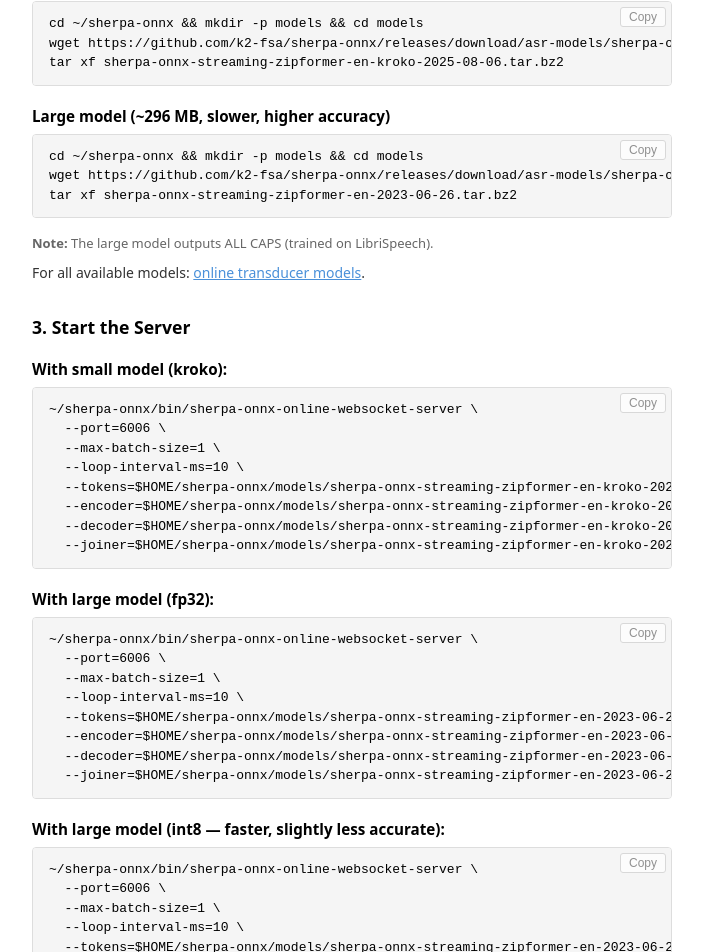
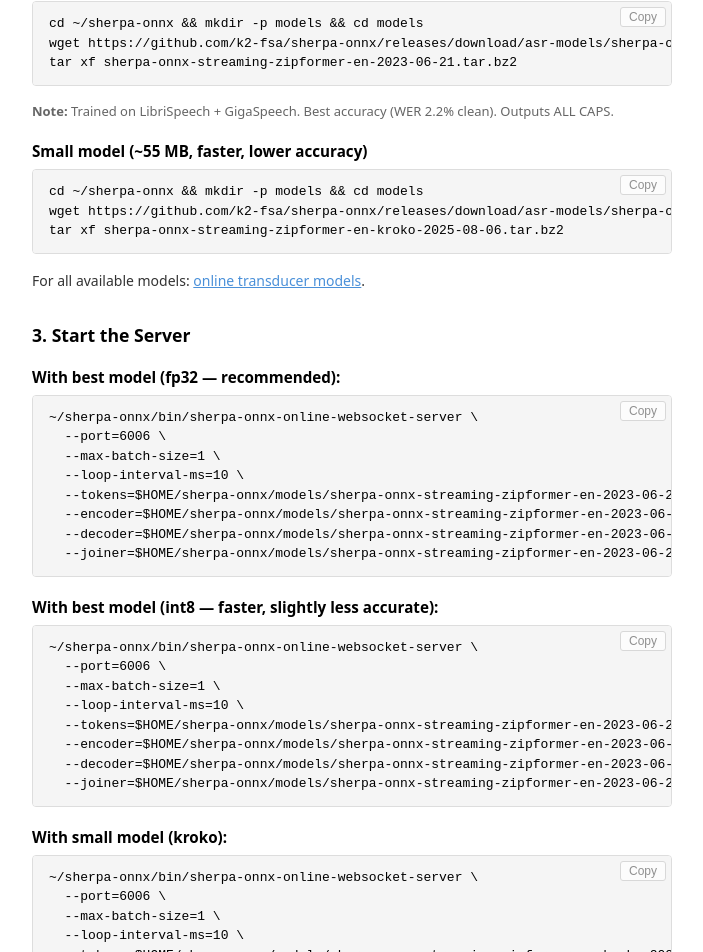
Before and after one commit to Leftium/rift-transcription, a SvelteKit app: page /sherpa in a window 1280 px wide. Shown: the part 598-1550 px from the top of the page, without its empty margins (288-991 px from the left). Built offline with nearby package versions, Linux system fonts and the light colour scheme.

Commit message:
feat: add best-accuracy sherpa model (06-21) and remove redundant 06-26 model
The 06-21 model (LibriSpeech + GigaSpeech, WER 2.2%) strictly outperforms
the 06-26 model (LibriSpeech only, WER 2.8%), so the setup guide now offers
just two choices: best accuracy (06-21) and small/fast (kroko).

```diff
--- a/src/routes/sherpa/+page.svelte
+++ b/src/routes/sherpa/+page.svelte
@@ -12,9 +12,9 @@
 wget https://github.com/k2-fsa/sherpa-onnx/releases/download/asr-models/sherpa-onnx-streaming-zipformer-en-kroko-2025-08-06.tar.bz2
 tar xf sherpa-onnx-streaming-zipformer-en-kroko-2025-08-06.tar.bz2`,
 
-		'model-large': `cd ~/sherpa-onnx && mkdir -p models && cd models
-wget https://github.com/k2-fsa/sherpa-onnx/releases/download/asr-models/sherpa-onnx-streaming-zipformer-en-2023-06-26.tar.bz2
-tar xf sherpa-onnx-streaming-zipformer-en-2023-06-26.tar.bz2`,
+		'model-best': `cd ~/sherpa-onnx && mkdir -p models && cd models
+wget https://github.com/k2-fsa/sherpa-onnx/releases/download/asr-models/sherpa-onnx-streaming-zipformer-en-2023-06-21.tar.bz2
+tar xf sherpa-onnx-streaming-zipformer-en-2023-06-21.tar.bz2`,
 
 		'start-small': `~/sherpa-onnx/bin/sherpa-onnx-online-websocket-server \\
   --port=6006 \\
@@ -25,23 +25,23 @@
   --decoder=$HOME/sherpa-onnx/models/sherpa-onnx-streaming-zipformer-en-kroko-2025-08-06/decoder.onnx \\
   --joiner=$HOME/sherpa-onnx/models/sherpa-onnx-streaming-zipformer-en-kroko-2025-08-06/joiner.onnx`,
 
-		'start-large-fp32': `~/sherpa-onnx/bin/sherpa-onnx-online-websocket-server \\
+		'start-best-fp32': `~/sherpa-onnx/bin/sherpa-onnx-online-websocket-server \\
   --port=6006 \\
   --max-batch-size=1 \\
   --loop-interval-ms=10 \\
-  --tokens=$HOME/sherpa-onnx/models/sherpa-onnx-streaming-zipformer-en-2023-06-26/tokens.txt \\
-  --encoder=$HOME/sherpa-onnx/models/sherpa-onnx-streaming-zipformer-en-2023-06-26/encoder-epoch-99-avg-1-chunk-16-left-128.onnx \\
-  --decoder=$HOME/sherpa-onnx/models/sherpa-onnx-streaming-zipformer-en-2023-06-26/decoder-epoch-99-avg-1-chunk-16-left-128.onnx \\
-  --joiner=$HOME/sherpa-onnx/models/sherpa-onnx-streaming-zipformer-en-2023-06-26/joiner-epoch-99-avg-1-chunk-16-left-128.onnx`,
+  --tokens=$HOME/sherpa-onnx/models/sherpa-onnx-streaming-zipformer-en-2023-06-21/tokens.txt \\
+  --encoder=$HOME/sherpa-onnx/models/sherpa-onnx-streaming-zipformer-en-2023-06-21/encoder-epoch-99-avg-1.onnx \\
+  --decoder=$HOME/sherpa-onnx/models/sherpa-onnx-streaming-zipformer-en-2023-06-21/decoder-epoch-99-avg-1.onnx \\
+  --joiner=$HOME/sherpa-onnx/models/sherpa-onnx-streaming-zipformer-en-2023-06-21/joiner-epoch-99-avg-1.onnx`,
 
-		'start-large-int8': `~/sherpa-onnx/bin/sherpa-onnx-online-websocket-server \\
+		'start-best-int8': `~/sherpa-onnx/bin/sherpa-onnx-online-websocket-server \\
   --port=6006 \\
   --max-batch-size=1 \\
   --loop-interval-ms=10 \\
-  --tokens=$HOME/sherpa-onnx/models/sherpa-onnx-streaming-zipformer-en-2023-06-26/tokens.txt \\
-  --encoder=$HOME/sherpa-onnx/models/sherpa-onnx-streaming-zipformer-en-2023-06-26/encoder-epoch-99-avg-1-chunk-16-left-128.int8.onnx \\
-  --decoder=$HOME/sherpa-onnx/models/sherpa-onnx-streaming-zipformer-en-2023-06-26/decoder-epoch-99-avg-1-chunk-16-left-128.int8.onnx \\
-  --joiner=$HOME/sherpa-onnx/models/sherpa-onnx-streaming-zipformer-en-2023-06-26/joiner-epoch-99-avg-1-chunk-16-left-128.int8.onnx`
+  --tokens=$HOME/sherpa-onnx/models/sherpa-onnx-streaming-zipformer-en-2023-06-21/tokens.txt \\
+  --encoder=$HOME/sherpa-onnx/models/sherpa-onnx-streaming-zipformer-en-2023-06-21/encoder-epoch-99-avg-1.int8.onnx \\
+  --decoder=$HOME/sherpa-onnx/models/sherpa-onnx-streaming-zipformer-en-2023-06-21/decoder-epoch-99-avg-1.int8.onnx \\
+  --joiner=$HOME/sherpa-onnx/models/sherpa-onnx-streaming-zipformer-en-2023-06-21/joiner-epoch-99-avg-1.int8.onnx`
 	};
 
 	let copiedId = $state('');
@@ -96,6 +96,18 @@
 
 	<h2>2. Download a Model</h2>
 
+	<h3>Best accuracy model (~546 MB, best WER, recommended)</h3>
+	<div class="code-block">
+		<button class="copy-btn" onclick={() => copyCode('model-best')}>
+			{copiedId === 'model-best' ? '✓' : 'Copy'}
+		</button>
+		<pre><code>{codeBlocks['model-best']}</code></pre>
+	</div>
+	<p class="note">
+		<strong>Note:</strong> Trained on LibriSpeech + GigaSpeech. Best accuracy (WER 2.2% clean). Outputs
+		ALL CAPS.
+	</p>
+
 	<h3>Small model (~55 MB, faster, lower accuracy)</h3>
 	<div class="code-block">
 		<button class="copy-btn" onclick={() => copyCode('model-small')}>
@@ -103,18 +115,6 @@
 		</button>
 		<pre><code>{codeBlocks['model-small']}</code></pre>
 	</div>
-
-	<h3>Large model (~296 MB, slower, higher accuracy)</h3>
-	<div class="code-block">
-		<button class="copy-btn" onclick={() => copyCode('model-large')}>
-			{copiedId === 'model-large' ? '✓' : 'Copy'}
-		</button>
-		<pre><code>{codeBlocks['model-large']}</code></pre>
-	</div>
-
-	<p class="note">
-		<strong>Note:</strong> The large model outputs ALL CAPS (trained on LibriSpeech).
-	</p>
 
 	<p>
 		For all available models:
@@ -129,28 +129,28 @@
 
 	<h2>3. Start the Server</h2>
 
+	<h3>With best model (fp32 — recommended):</h3>
+	<div class="code-block">
+		<button class="copy-btn" onclick={() => copyCode('start-best-fp32')}>
+			{copiedId === 'start-best-fp32' ? '✓' : 'Copy'}
+		</button>
+		<pre><code>{codeBlocks['start-best-fp32']}</code></pre>
+	</div>
+
+	<h3>With best model (int8 — faster, slightly less accurate):</h3>
+	<div class="code-block">
+		<button class="copy-btn" onclick={() => copyCode('start-best-int8')}>
+			{copiedId === 'start-best-int8' ? '✓' : 'Copy'}
+		</button>
+		<pre><code>{codeBlocks['start-best-int8']}</code></pre>
+	</div>
+
 	<h3>With small model (kroko):</h3>
 	<div class="code-block">
 		<button class="copy-btn" onclick={() => copyCode('start-small')}>
 			{copiedId === 'start-small' ? '✓' : 'Copy'}
 		</button>
 		<pre><code>{codeBlocks['start-small']}</code></pre>
-	</div>
-
-	<h3>With large model (fp32):</h3>
-	<div class="code-block">
-		<button class="copy-btn" onclick={() => copyCode('start-large-fp32')}>
-			{copiedId === 'start-large-fp32' ? '✓' : 'Copy'}
-		</button>
-		<pre><code>{codeBlocks['start-large-fp32']}</code></pre>
-	</div>
-
-	<h3>With large model (int8 — faster, slightly less accurate):</h3>
-	<div class="code-block">
-		<button class="copy-btn" onclick={() => copyCode('start-large-int8')}>
-			{copiedId === 'start-large-int8' ? '✓' : 'Copy'}
-		</button>
-		<pre><code>{codeBlocks['start-large-int8']}</code></pre>
 	</div>
 
 	<h2>Server Flags</h2>
```
